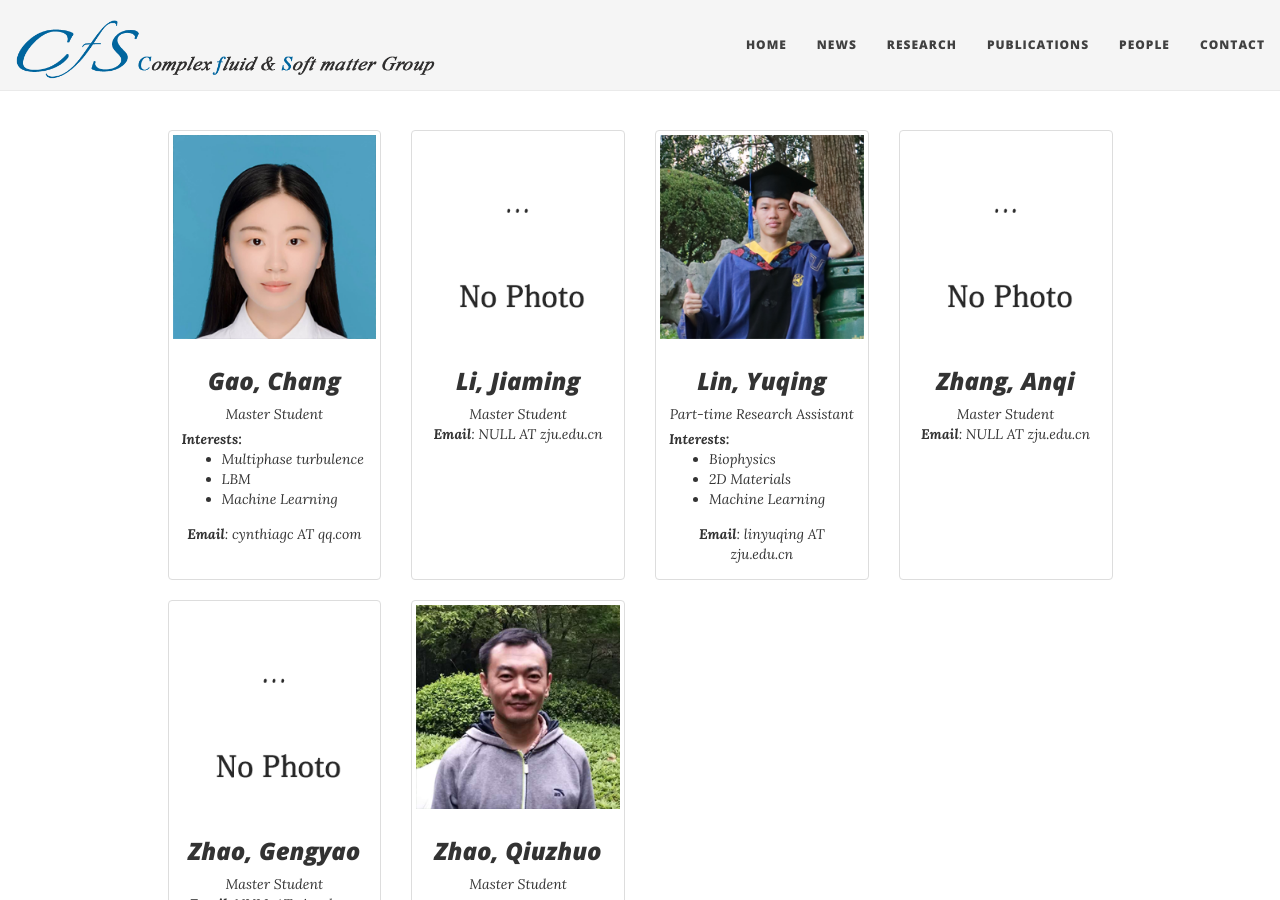
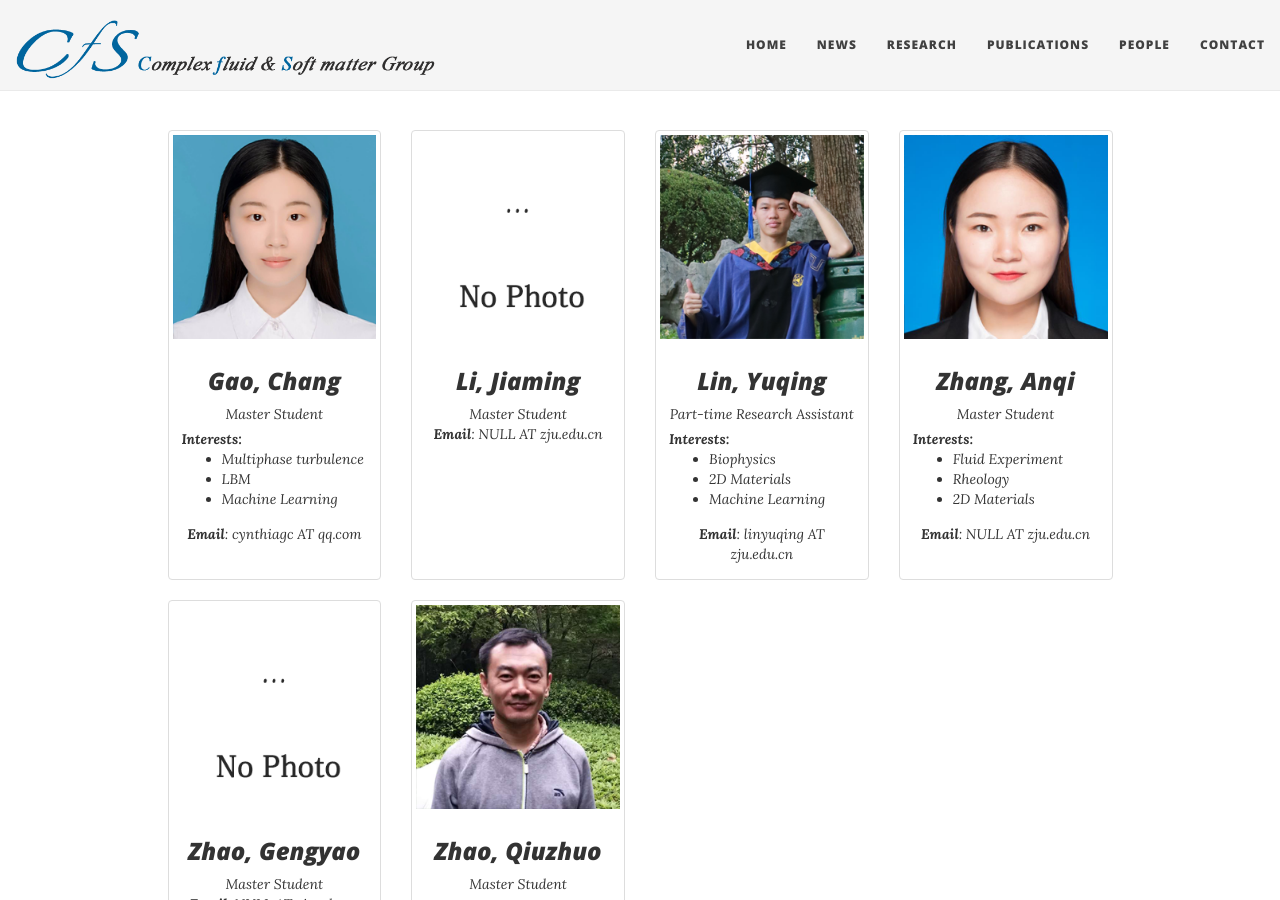
Before and after one commit to softrheol/softrheol.github.io, a Jekyll site: the page built from people.html, in a window 1280 px wide and 900 px high. Built offline with Jekyll 4.4.1, drawn with Linux system fonts in a browser that asks for light colours; nearby versions of some CDN libraries.

Commit message:
update people info

```diff
--- a/people.html
+++ b/people.html
@@ -58,18 +58,18 @@ layout: page
   </div>
   <div class="col-xs-6 col-md-3">
     <div class="thumbnail people-item">
-      <img src="/img/people/default.png" alt="...">
+      <img src="/img/people/aqzhang.png" alt="...">
       <div class="caption">
         <h3>Zhang, Anqi</h3>
         Master Student<br>
-        <!-- <div class="people-interest">
+        <div class="people-interest">
           <strong>Interests:</strong>
           <ul>
             <li>Fluid Experiment</li>
             <li>Rheology</li>
             <li>2D Materials</li>
           </ul>
-        </div> -->
+        </div>
         <strong>Email</strong>: NULL AT zju.edu.cn
       </div>
     </div>
```
Also changed, not shown: img/people/aqzhang.png (added), img/people/chgao.png, 1 other file.
